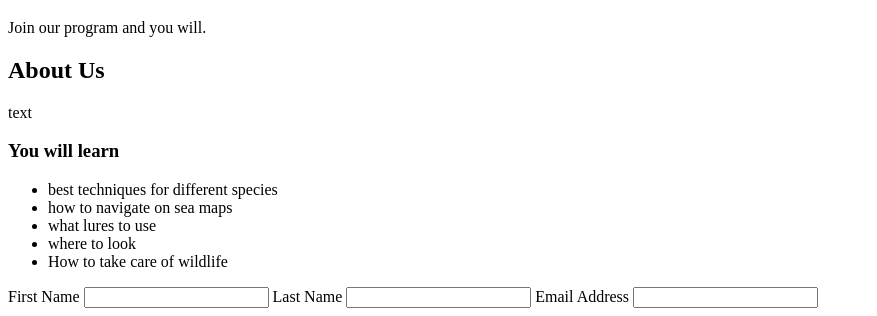
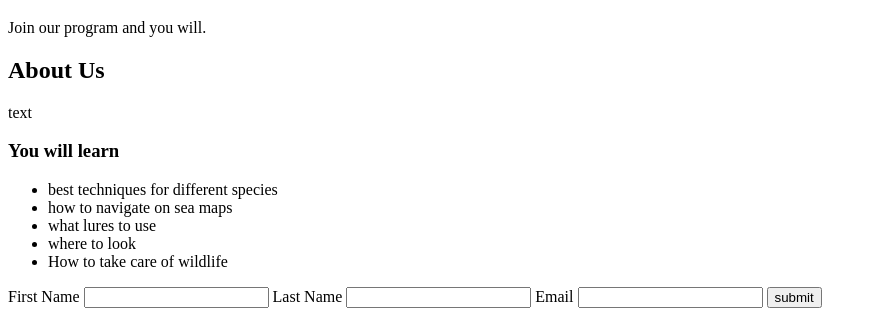
Before and after one commit to Maxwidlundstark/Learn-to-fish, a plain HTML site: page index.html in a window 1280 px wide. Shown: the part 577-893 px from the top of the page, without its empty margins (0-877 px from the left). Drawn offline with Linux system fonts and the light colour scheme.

Commit message:
input submit button

```diff
--- a/index.html
+++ b/index.html
@@ -47,8 +47,9 @@
         <input type="text" id="fname" name="fname" required>
         <label for="lname">Last Name</label>
         <input type="text" id="lname" name="lname" required>
-        <label for="email">Email Address</label>
+        <label for="email">Email</label>
         <input type="email" id="email" name="email" required>
+        <input type="submit" value="submit">
     </form>
 </main>
     <!-- sign up-->
```
